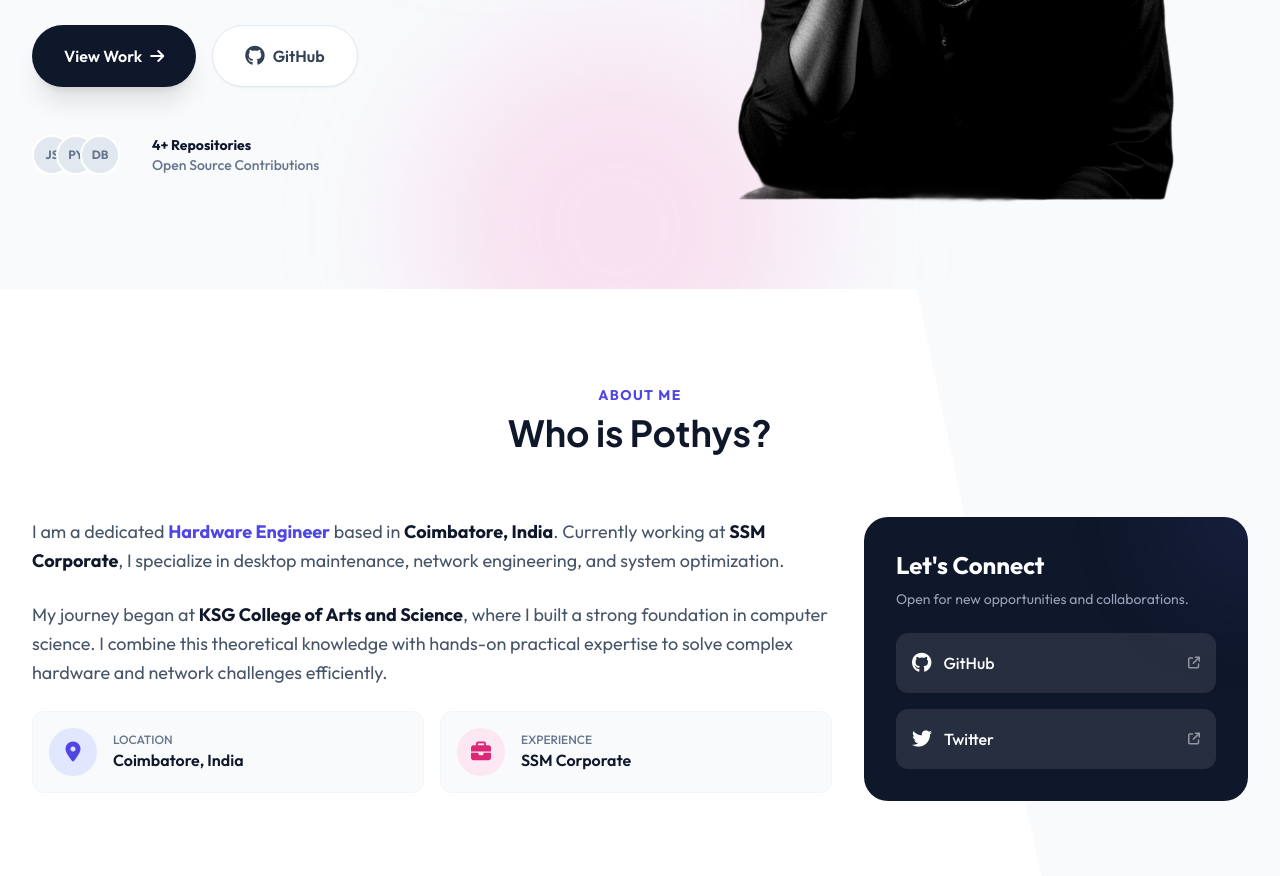
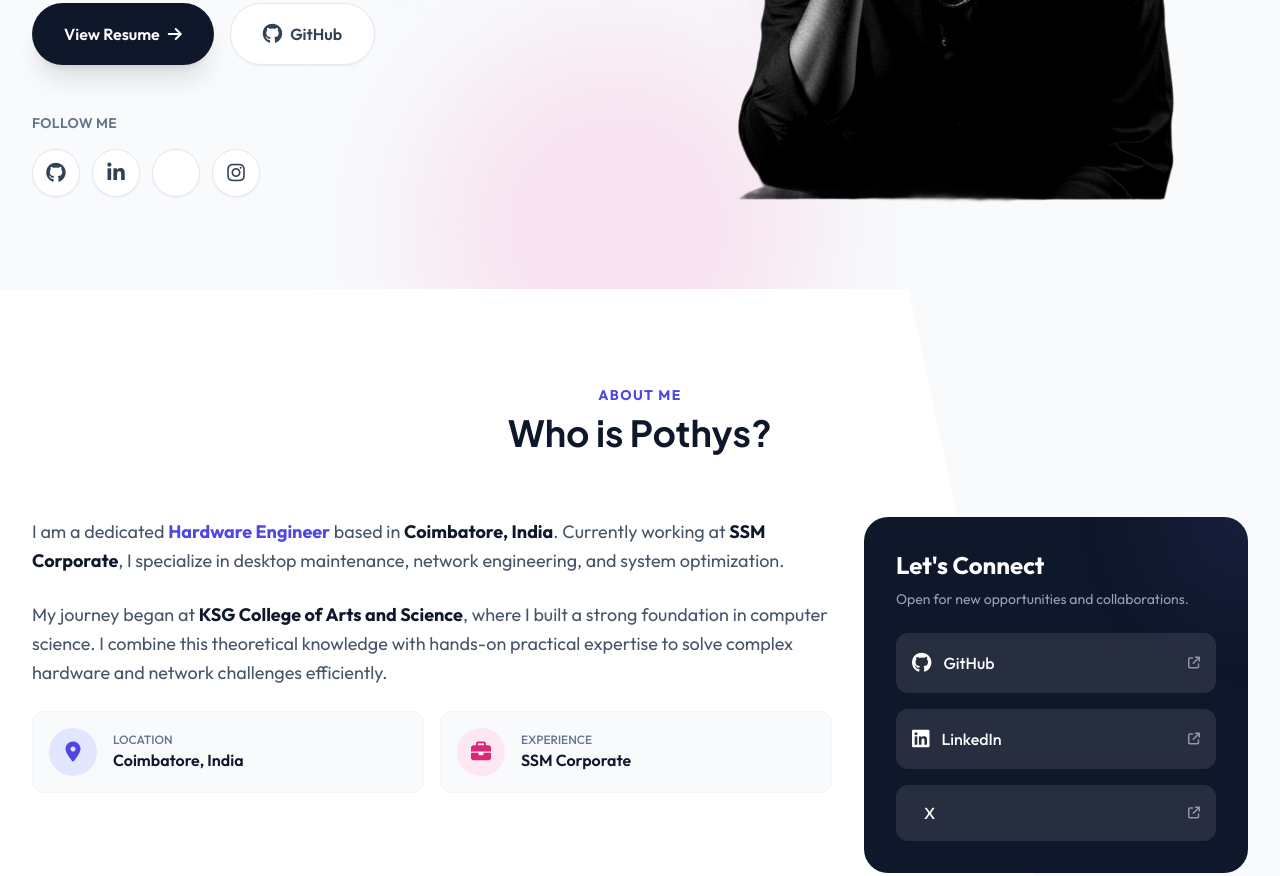
Before and after one commit to suryaprakash251201/pothysinfo, a website: page index.html in a window 1280 px wide. Shown: the part 511-1387 px from the top of the page. Drawn offline with nearby package versions, Linux system fonts and the light colour scheme.

Commit message:
Update hero social links in home section

```diff
--- a/index.html
+++ b/index.html
@@ -149,9 +149,9 @@
                         Engineer passionate about optimizing systems and creating robust infrastructure.
                     </p>
                     <div class="flex flex-wrap gap-4">
-                        <a href="#projects"
+                        <a href="https://www.pothysinfo.in/blog.html?post=1776338878847" target="_blank" rel="noopener noreferrer"
                             class="px-8 py-4 rounded-full bg-slate-900 text-white font-semibold hover:bg-indigo-600 transition-all shadow-xl hover:shadow-indigo-500/30 flex items-center gap-2 group">
-                            View Work
+                            View Resume
                             <i class="fa-solid fa-arrow-right group-hover:translate-x-1 transition-transform"></i>
                         </a>
                         <a href="https://github.com/pothysps" target="_blank"
@@ -160,21 +160,29 @@
                         </a>
                     </div>
 
-                    <div class="mt-12 flex items-center gap-8 text-slate-400">
-                        <div class="flex -space-x-4">
-                            <div
-                                class="w-10 h-10 rounded-full bg-slate-200 border-2 border-white flex items-center justify-center text-xs font-bold text-slate-500">
-                                JS</div>
-                            <div
-                                class="w-10 h-10 rounded-full bg-slate-200 border-2 border-white flex items-center justify-center text-xs font-bold text-slate-500">
-                                PY</div>
-                            <div
-                                class="w-10 h-10 rounded-full bg-slate-200 border-2 border-white flex items-center justify-center text-xs font-bold text-slate-500">
-                                DB</div>
-                        </div>
-                        <div class="text-sm font-medium">
-                            <span class="block text-slate-900 font-bold">4+ Repositories</span>
-                            <span class="text-slate-500">Open Source Contributions</span>
+                    <div class="mt-12">
+                        <p class="text-sm font-semibold tracking-wide text-slate-500 uppercase mb-4">Follow Me</p>
+                        <div class="flex flex-wrap items-center gap-3">
+                            <a href="https://github.com/pothysps" target="_blank" rel="noopener noreferrer"
+                                aria-label="GitHub"
+                                class="w-12 h-12 rounded-full bg-white border border-slate-200 text-slate-700 hover:text-indigo-600 hover:border-indigo-200 hover:-translate-y-1 transition-all shadow-sm flex items-center justify-center">
+                                <i class="fa-brands fa-github text-xl"></i>
+                            </a>
+                            <a href="https://www.linkedin.com/in/pothysps" target="_blank" rel="noopener noreferrer"
+                                aria-label="LinkedIn"
+                                class="w-12 h-12 rounded-full bg-white border border-slate-200 text-slate-700 hover:text-indigo-600 hover:border-indigo-200 hover:-translate-y-1 transition-all shadow-sm flex items-center justify-center">
+                                <i class="fa-brands fa-linkedin-in text-xl"></i>
+                            </a>
+                            <a href="https://x.com/pothysps" target="_blank" rel="noopener noreferrer"
+                                aria-label="X"
+                                class="w-12 h-12 rounded-full bg-white border border-slate-200 text-slate-700 hover:text-indigo-600 hover:border-indigo-200 hover:-translate-y-1 transition-all shadow-sm flex items-center justify-center">
+                                <i class="fa-brands fa-x-twitter text-xl"></i>
+                            </a>
+                            <a href="https://instagram.com/pothysps" target="_blank" rel="noopener noreferrer"
+                                aria-label="Instagram"
+                                class="w-12 h-12 rounded-full bg-white border border-slate-200 text-slate-700 hover:text-indigo-600 hover:border-indigo-200 hover:-translate-y-1 transition-all shadow-sm flex items-center justify-center">
+                                <i class="fa-brands fa-instagram text-xl"></i>
+                            </a>
                         </div>
                     </div>
                 </div>
@@ -263,11 +271,19 @@
                                 </span>
                                 <i class="fa-solid fa-arrow-up-right-from-square text-xs opacity-50"></i>
                             </a>
-                            <a href="https://twitter.com/pothysps" target="_blank"
+                            <a href="https://www.linkedin.com/in/pothysps" target="_blank"
                                 class="flex items-center justify-between p-4 rounded-xl bg-white/10 hover:bg-white/20 transition-all backdrop-blur-sm">
                                 <span class="flex items-center gap-3">
-                                    <i class="fa-brands fa-twitter text-xl"></i>
-                                    <span class="font-medium">Twitter</span>
+                                    <i class="fa-brands fa-linkedin text-xl"></i>
+                                    <span class="font-medium">LinkedIn</span>
+                                </span>
+                                <i class="fa-solid fa-arrow-up-right-from-square text-xs opacity-50"></i>
+                            </a>
+                            <a href="https://x.com/pothysps" target="_blank"
+                                class="flex items-center justify-between p-4 rounded-xl bg-white/10 hover:bg-white/20 transition-all backdrop-blur-sm">
+                                <span class="flex items-center gap-3">
+                                    <i class="fa-brands fa-x-twitter text-xl"></i>
+                                    <span class="font-medium">X</span>
                                 </span>
                                 <i class="fa-solid fa-arrow-up-right-from-square text-xs opacity-50"></i>
                             </a>
```
